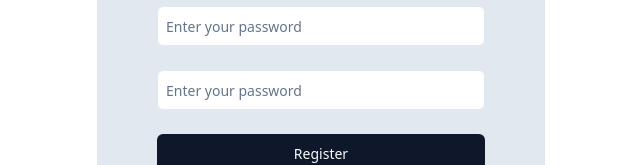
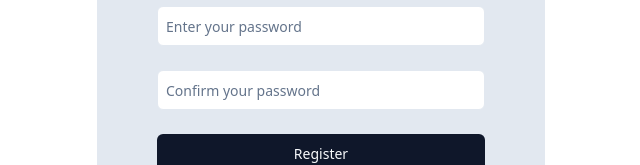
Before and after one commit to KarRzu/Expense-tracker, a React (Vite) app: page /signAppForm in a window 1280 px wide. Shown: the part 234-399 px from the top of the page, without its empty margins (319-959 px from the left). Built offline with nearby package versions, Linux system fonts and the light colour scheme; no server answers.

Commit message:
fix: fix signIn validation

```diff
--- a/package.json
+++ b/package.json
@@ -18,6 +18,7 @@
     "@fortawesome/free-regular-svg-icons": "^6.5.2",
     "@fortawesome/free-solid-svg-icons": "^6.5.2",
     "@fortawesome/react-fontawesome": "^0.2.2",
+    "@hookform/resolvers": "^3.9.0",
     "@radix-ui/react-slot": "^1.0.2",
     "class-variance-authority": "^0.7.0",
     "clsx": "^2.1.1",
@@ -25,6 +26,7 @@
     "lucide-react": "^0.395.0",
     "react": "^18.2.0",
     "react-dom": "^18.2.0",
+    "react-hook-form": "^7.52.1",
     "react-router-dom": "^6.23.1",
     "react-toastify": "^10.0.5",
     "tailwind-merge": "^2.3.0",
--- /dev/null
+++ b/src/components/components/features/sign-up/SignUpForm.tsx
@@ -0,0 +1,118 @@
+import { Link } from "react-router-dom";
+import { Input } from "../../../ui/Input";
+import { FontAwesomeIcon } from "@fortawesome/react-fontawesome";
+import { faGoogle } from "@fortawesome/free-brands-svg-icons";
+import { Form } from "../../../ui/Form";
+import { useContext } from "react";
+import { AuthContext } from "@/auth/AuthProvider";
+import { getFirestore, doc, setDoc } from "firebase/firestore";
+import * as Yup from "yup";
+import { toast } from "react-toastify";
+import { useLoginUser } from "@/auth/hooks/useLoginUser";
+import { useNavigate } from "react-router-dom";
+import { ButtonLoading } from "../../../ui/ButtonLoading";
+import { yupResolver } from "@hookform/resolvers/yup";
+import { useForm, SubmitHandler } from "react-hook-form";
+import { RegistrationSchema } from "./validation";
+
+// Typ danych formularza
+type SignInFormData = {
+  email: string;
+  password: string;
+  confirmPassword: string;
+};
+
+export function SignUpForm() {
+  const { createUser, isLoading } = useContext(AuthContext);
+  const navigate = useNavigate();
+  const { handleloginUser } = useLoginUser();
+
+  const {
+    register,
+    handleSubmit,
+    formState: { errors },
+    reset,
+  } = useForm<SignInFormData>({
+    resolver: yupResolver(RegistrationSchema),
+  });
+
+  const onSubmit: SubmitHandler<SignInFormData> = async (data) => {
+    try {
+      const userCredential = await createUser(data.email, data.password); // wywołanie funkcji createUser
+      console.log(userCredential.user); // Zwracany jest obiekt, który zawiera informacje o nowo utworzonym użytkowniku
+
+      // Dodanie użytkownika do Firestore
+      const db = getFirestore();
+      await setDoc(doc(db, "Users", userCredential.user.uid), {
+        email: userCredential.user.email,
+      });
+
+      await handleloginUser({
+        email: data.email,
+        password: data.password,
+        navigate: () => navigate("/src/components/ui/Profile.tsx"),
+      });
+
+      reset();
+    } catch (error) {
+      if (error instanceof Yup.ValidationError) {
+        error.inner.forEach((err) => {
+          toast.error(err.message, { position: "bottom-center" });
+        });
+      } else {
+        toast.error("Error logging in", { position: "bottom-center" });
+      }
+    }
+  };
+
+  return (
+    <div className="flex items-center justify-center">
+      <Form onSubmit={handleSubmit(onSubmit)}>
+        <h1 className="mb-8 font-bold">Sign Up</h1>
+
+        <Input
+          {...register("email")}
+          type="email"
+          id="email"
+          placeholder="Enter your email"
+        />
+        {errors.email && <p className="text-red-500">{errors.email.message}</p>}
+
+        <Input
+          {...register("password")}
+          type="password"
+          id="password"
+          placeholder="Enter your password"
+        />
+        {errors.password && (
+          <p className="text-red-500">{errors.password.message}</p>
+        )}
+
+        <Input
+          {...register("confirmPassword")}
+          type="password"
+          id="confirmPassword"
+          placeholder="Confirm your password"
+        />
+        {errors.confirmPassword && (
+          <p className="text-red-500">{errors.confirmPassword.message}</p>
+        )}
+
+        <ButtonLoading isLoading={isLoading} className="m-3" type="submit">
+          Register
+        </ButtonLoading>
+        <p>or</p>
+        <ButtonLoading isLoading={isLoading} className="m-3">
+          <FontAwesomeIcon icon={faGoogle} className="m-2" />
+          Register with Google
+        </ButtonLoading>
+        <p>
+          Already have an account?{" "}
+          <Link to="/signInForm" className="text-blue-600">
+            Login
+          </Link>
+        </p>
+      </Form>
+    </div>
+  );
+}
--- /dev/null
+++ b/src/components/components/features/sign-up/validation.tsx
@@ -0,0 +1,24 @@
+import * as Yup from "yup";
+
+export type LoginFormData = Yup.InferType<typeof LoginSchema>;
+export const RegistrationSchema = Yup.object().shape({
+  email: Yup.string().trim().email().required("Email is required"),
+  password: Yup.string()
+    .trim()
+    .required("Password is required")
+    .min(8, "Password must be at least 8 characters")
+    .max(10)
+    .matches(
+      /[!@#$%^&*(),.?":{}|<>]/,
+      "Password must contain at least one symbol"
+    ),
+  confirmPassword: Yup.string()
+    .trim()
+    .oneOf([Yup.ref("password")], "Password must match")
+    .required("Confirm password is required"),
+});
+
+export const LoginSchema = Yup.object().shape({
+  email: Yup.string().trim().email().required("Email is required"),
+  password: Yup.string().trim().required(),
+});
--- a/src/components/ui/SignAppForm.tsx
+++ /dev/null
@@ -1,146 +0,0 @@
-import { Link } from "react-router-dom";
-import { Button } from "./Button";
-import { Input } from "./Input";
-import { FontAwesomeIcon } from "@fortawesome/react-fontawesome";
-import { faGoogle } from "@fortawesome/free-brands-svg-icons";
-import { Form } from "./Form";
-import { FormEvent, useContext, useState } from "react";
-import { AuthContext } from "@/auth/AuthProvider";
-import { getFirestore, doc, setDoc } from "firebase/firestore";
-import * as Yup from "yup";
-import { toast } from "react-toastify";
-import { useLoginUser } from "@/auth/hooks/useLoginUser";
-import { useNavigate } from "react-router-dom";
-import { ButtonLoading } from "./ButtonLoading";
-
-const UserSchema = Yup.object().shape({
-  email: Yup.string().email().required("Email is required"),
-  password: Yup.string()
-    .required("Password is required")
-    .min(8, "Password must be at least 8 characters")
-    .max(10)
-    .matches(
-      /[!@#$%^&*(),.?":{}|<>]/,
-      "Password must contain at least one symbol"
-    ),
-  confirmPassword: Yup.string()
-    .oneOf([Yup.ref("password")], "Password must match")
-    .required("Confirm password is required"),
-});
-
-export function SignAppForm() {
-  const { createUser, isLoading } = useContext(AuthContext);
-  const [email, setEmail] = useState("");
-  const [password, setPassword] = useState("");
-  const [confirmPassword, setConfirmPassword] = useState("");
-  const navigate = useNavigate();
-
-  const { handleloginUser } = useLoginUser();
-
-  console.log("Działa!!");
-  const [errors, setErrors] = useState<{ [key: string]: string }>({});
-
-  const handleRegister = async (e: FormEvent<HTMLFormElement>) => {
-    e.preventDefault();
-
-    const formData = { email, password, confirmPassword };
-
-    if (password !== confirmPassword) {
-      console.log("Passwords do not match");
-      return;
-    }
-
-    try {
-      await UserSchema.validate(formData, { abortEarly: false });
-      console.log("Form submitted", formData);
-
-      const userCredential = await createUser(email, password); //wywołanie funkcji createUser
-      console.log(userCredential.user); //Zwracany jest obiekt, który zawiera informacje o nowo utworzonym użytkowniku
-
-      // Dodanie użytkownika do Firestore
-      const db = getFirestore();
-      await setDoc(doc(db, "Users", userCredential.user.uid), {
-        email: userCredential.user.email,
-      });
-      console.log("User Registered!");
-      setEmail(""); //Resetowanie stanów pól formularza:
-      setPassword("");
-      setConfirmPassword("");
-
-      await handleloginUser({
-        email,
-        password,
-        navigate: () => navigate("/src/components/ui/Profile.tsx"),
-      });
-    } catch (error) {
-      if (error instanceof Yup.ValidationError) {
-        const newError: { [key: string]: string } = {};
-
-        error.inner.forEach((err) => {
-          if (err.path) {
-            newError[err.path] = err.message;
-          }
-        });
-
-        setErrors(newError);
-      } else {
-        toast.error("Error logging in", { position: "bottom-center" });
-      }
-    }
-  };
-
-  console.log(password);
-
-  return (
-    <>
-      <div className="flex items-center justify-center">
-        <Form onSubmit={handleRegister}>
-          <h1 className="mb-8 font-bold">Sign Up</h1>
-
-          <Input
-            type="email"
-            id="email"
-            placeholder="Enter your email"
-            value={email}
-            onChange={(e) => setEmail(e.target.value)}
-          />
-          {errors.email && <p className="text-red-500">{errors.email}</p>}
-
-          <Input
-            type="password"
-            id="password"
-            placeholder="Enter your password"
-            value={password}
-            onChange={(e) => setPassword(e.target.value)}
-          />
-          {errors.password && <p className="text-red-500">{errors.password}</p>}
-
-          <Input
-            type="password"
-            id="password"
-            placeholder="Enter your password"
-            value={confirmPassword}
-            onChange={(e) => setConfirmPassword(e.target.value)}
-          />
-          {errors.confirmPassword && (
-            <p className="text-red-500">{errors.confirmPassword}</p>
-          )}
-          <ButtonLoading isLoading={isLoading} className="m-3" type="submit">
-            Register
-          </ButtonLoading>
-          <p>or</p>
-          <ButtonLoading isLoading={isLoading} className="m-3">
-            <FontAwesomeIcon icon={faGoogle} className="m-2" />
-            Register with Google
-          </ButtonLoading>
-          <p>
-            Already have an account?{" "}
-            <Link to="/signInForm" className="text-blue-600">
-              Login
-            </Link>
-          </p>
-        </Form>
-      </div>
-    </>
-  );
-}
--- a/src/components/ui/SignInForm.tsx
+++ b/src/components/ui/SignInForm.tsx
@@ -1,66 +1,70 @@
-import { Link } from "react-router-dom";
-import { Button } from "./Button";
+import { Link, useNavigate } from "react-router-dom";
 import { Input } from "./Input";
 import { FontAwesomeIcon } from "@fortawesome/react-fontawesome";
 import { faGoogle } from "@fortawesome/free-brands-svg-icons";
 import { Form } from "./Form";
-import { FormEvent, useState } from "react";
-import { useNavigate } from "react-router-dom";
+import { yupResolver } from "@hookform/resolvers/yup";
+import { ButtonLoading } from "./ButtonLoading";
+import { useForm } from "react-hook-form";
+import {
+  LoginFormData,
+  LoginSchema,
+} from "../components/features/sign-up/validation";
+
 import { useLoginUser } from "@/auth/hooks/useLoginUser";
-import { ButtonLoading } from "./ButtonLoading";
 
 export function SignInForm() {
+  console.log("komponent");
   const navigate = useNavigate();
   const { handleloginUser, isLoading } = useLoginUser();
-  const [email, setEmail] = useState("");
-  const [password, setPassword] = useState("");
+  const {
+    register,
+    handleSubmit,
+    formState: { errors },
+    reset,
+  } = useForm<LoginFormData>({
+    resolver: yupResolver(LoginSchema),
+  });
 
-  console.log("Sign In dziala");
-  // const [errors, setErrors] = useState<{ [key: string]: string }>({});
+  const onSubmit = async (data: LoginFormData) => {
+    console.log("wywoluje se");
+    try {
+      await handleloginUser({
+        email: data.email,
+        password: data.password,
+        navigate: () => navigate("/src/components/ui/Profile.tsx"),
+      });
 
-  // const UserSchema = Yup.object().shape({
-  //   email: Yup.string().email().required("Email is required"),
-  //   password: Yup.string()
-  //     .required("Password is required")
-  //     .min(8, "Password must be at least 8 characters")
-  //     .max(10)
-  //     .matches(
-  //       /[!@#$%^&*(),.?":{}|<>]/,
-  //       "Password must contain at least one symbol"
-  //     ),
-  // });
-
-  const handleSubmit = async (e: FormEvent<HTMLFormElement>) => {
-    e.preventDefault();
-
-    await handleloginUser({
-      email,
-      password,
-      navigate: () => navigate("/src/components/ui/Profile.tsx"),
-    });
+      reset();
+    } catch (error) {
+      console.error("Error logging in:", error);
+    }
   };
-
   return (
     <>
       <div className="flex items-center justify-center min-h-screen">
-        <Form onSubmit={handleSubmit}>
+        <Form onSubmit={handleSubmit(onSubmit)}>
           <h1 className="mb-8 font-bold">Sign In</h1>
           <Input
+            {...register("email")}
             type="email"
             id="email"
             placeholder="Enter your email"
-            value={email}
-            onChange={(e) => setEmail(e.target.value)}
           />
-          {/* {errors.email && <p className="text-red-500">{errors.email}</p>} */}
+          {errors.email && (
+            <p className="text-red-500">{`${errors.email.message}`}</p>
+          )}
+
           <Input
+            {...register("password")}
             type="password"
             id="password"
             placeholder="Enter your password"
-            value={password}
-            onChange={(e) => setPassword(e.target.value)}
           />
-          {/* {errors.password && <p className="text-red-500">{errors.password}</p>} */}
+          {errors.password && (
+            <p className="text-red-500">{`${errors.password.message}`}</p>
+          )}
+
           <ButtonLoading isLoading={isLoading} className="m-3" type="submit">
             Login
           </ButtonLoading>
--- a/src/main.tsx
+++ b/src/main.tsx
@@ -3,12 +3,13 @@ import ReactDOM from "react-dom/client";
 import App from "./App.tsx";
 import { createBrowserRouter, RouterProvider } from "react-router-dom";
 import "./index.css";
-import { SignAppForm } from "./components/ui/SignAppForm.tsx";
+
 import { NotFoundPage } from "./components/ui/NotFoundPage.tsx";
 
 import { AuthProvider } from "./auth/AuthProvider.tsx";
 import { SignInForm } from "./components/ui/SignInForm.tsx";
 import Profile from "./components/ui/Profile.tsx";
+import { SignUpForm } from "./components/components/features/sign-up/SignUpForm.tsx";
 
 const router = createBrowserRouter([
   {
@@ -18,7 +19,7 @@ const router = createBrowserRouter([
   },
   {
     path: "/signAppForm",
-    element: <SignAppForm />,
+    element: <SignUpForm />,
     errorElement: <NotFoundPage />,
   },
   {
```
Also changed, not shown: 1 other file (tests, documents, lock files or other folders).
